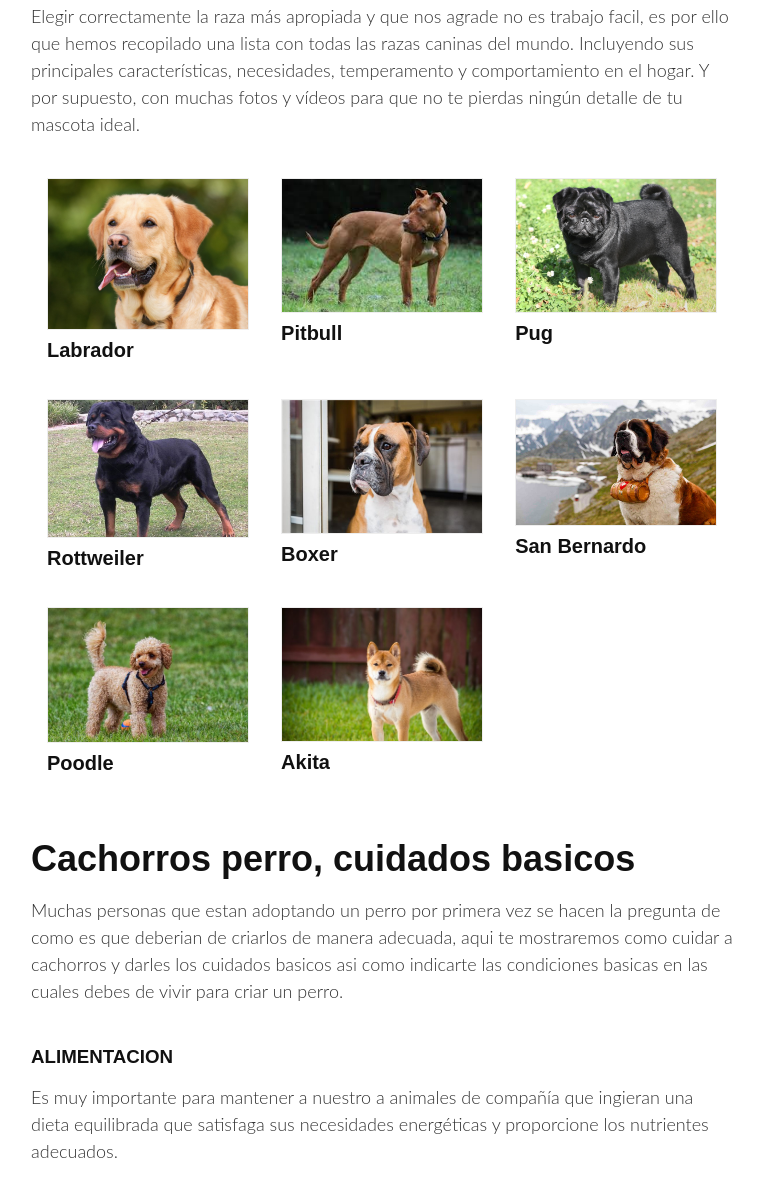
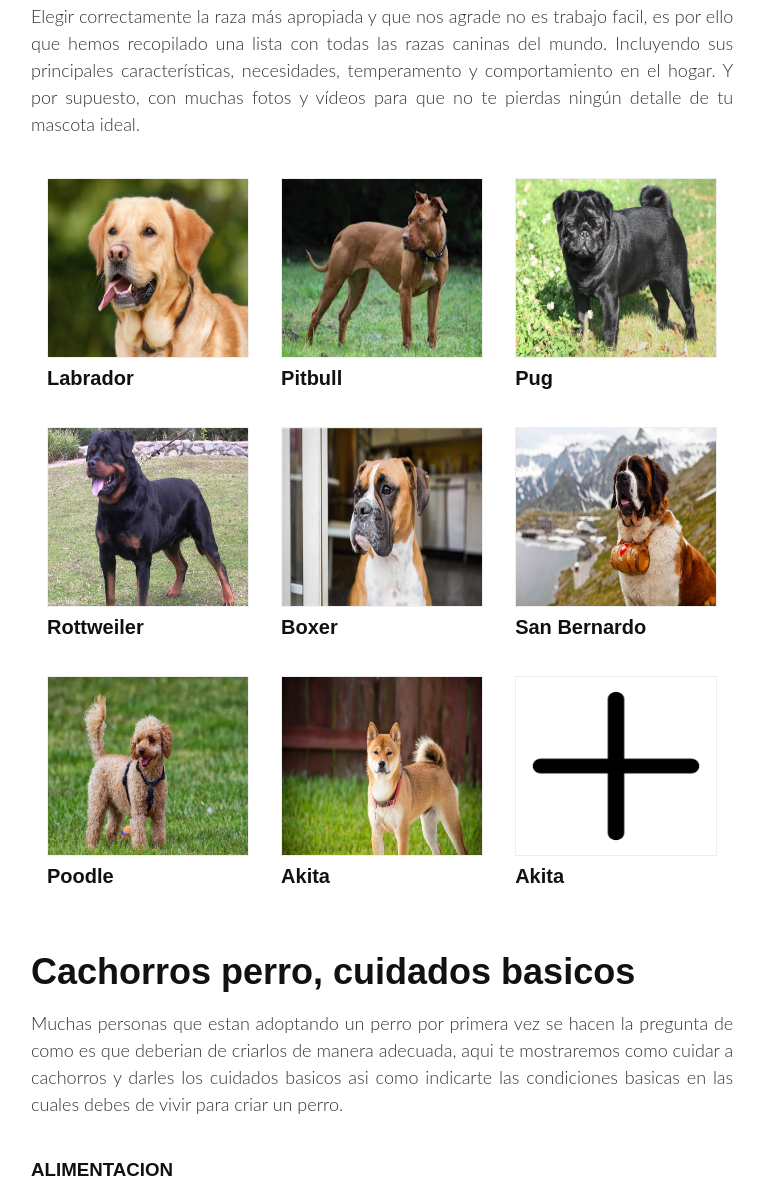
Before and after one commit to Romario-Diaz/Caninos, a plain HTML site: page index.html in a window 1280 px wide. Shown: the part 668-1852 px from the top of the page, without its empty margins (77-841 px from the left). Drawn offline with Linux system fonts and the light colour scheme.

Commit message:
chachachac

```diff
--- a/css/style.css
+++ b/css/style.css
@@ -8,6 +8,16 @@
     -webkit-box-sizing: inherit;
     box-sizing: inherit;
 }
+
+
+.section_two {
+    /* display: inline-block; */
+    width: 700px;
+    /* margin: auto; */
+    height: 400px;
+
+}
+
 
 body, .site-header {
     font-family: 'Roboto' , sans-serif;
@@ -29,7 +39,7 @@ a {
     text-decoration: none;
 }
 img{
-    height: auto;
+    cursor: pointer;
 }
 audio, canvas, iframe, img, svg, video {
     vertical-align: middle;
@@ -101,6 +111,7 @@ h2 {
 p {
     margin-bottom: 1.5rem;
     font-size: 1.125rem;
+    text-align: justify;
 }
 
 
--- a/index.html
+++ b/index.html
@@ -84,7 +84,7 @@
                     <article id="post_1" class="entry-item column-third">
                         <header class="entry-header">
                             <a rel="bookmark">
-                                <img height="300" width="390"  src="public/labrador.jpg" class="attachment-thumbnail-center size-thumbnail-center wp-post-image">
+                                <img width="390" style="height: 180px;"  src="public/labrador.jpg" class="attachment-thumbnail-center size-thumbnail-center wp-post-image">
                                 <h3 class="entry-title">Labrador</h3>
                             </a>
                         </header>
@@ -92,7 +92,7 @@
                     <article id="post_2" class="entry-item column-third">
                         <header class="entry-header">
                             <a rel="bookmark">
-                                <img height="300" width="390" src="public/pitbull.jpg" class="attachment-thumbnail-center size-thumbnail-center wp-post-image">
+                                <img width="390" style="height: 180px;" src="public/pitbull.jpg" class="attachment-thumbnail-center size-thumbnail-center wp-post-image">
                                 <h3 class="entry-title">Pitbull</h3>
                             </a>
                         </header>
@@ -100,7 +100,7 @@
                     <article id="post_3" class="entry-item column-third">
                         <header class="entry-header">
                             <a rel="bookmark">
-                                <img height="200" width="390" src="public/pug.jpg" class="attachment-thumbnail-center size-thumbnail-center wp-post-image">
+                                <img  width="390" style="height: 180px;" src="public/pug.jpg" class="attachment-thumbnail-center size-thumbnail-center wp-post-image">
                                 <h3 class="entry-title">Pug</h3>
                             </a>
                         </header>
@@ -108,7 +108,7 @@
                     <article id="post_4" class="entry-item column-third">
                         <header class="entry-header">
                             <a rel="bookmark">
-                                <img height="200" width="390" src="public/rottweiler.jpg" class="attachment-thumbnail-center size-thumbnail-center wp-post-image">
+                                <img width="390" style="height: 180px;" src="public/rottweiler.jpg" class="attachment-thumbnail-center size-thumbnail-center wp-post-image">
                                 <h3 class="entry-title">Rottweiler</h3>
                             </a>
                         </header>
@@ -116,7 +116,7 @@
                     <article id="post_4" class="entry-item column-third">
                         <header class="entry-header">
                             <a rel="bookmark">
-                                <img height="200" width="390" src="public/boxer.jpg" class="attachment-thumbnail-center size-thumbnail-center wp-post-image">
+                                <img width="390" style="height: 180px;" src="public/boxer.jpg" class="attachment-thumbnail-center size-thumbnail-center wp-post-image">
                                 <h3 class="entry-title">Boxer</h3>
                             </a>
                         </header>
@@ -124,7 +124,7 @@
                     <article id="post_4" class="entry-item column-third">
                         <header class="entry-header">
                             <a rel="bookmark">
-                                <img height="200" width="390" src="public/SanBernardo.jpg" class="attachment-thumbnail-center size-thumbnail-center wp-post-image">
+                                <img width="390" style="height: 180px;" src="public/SanBernardo.jpg" class="attachment-thumbnail-center size-thumbnail-center wp-post-image">
                                 <h3 class="entry-title">San Bernardo</h3>
                             </a>
                         </header>
@@ -132,7 +132,7 @@
                     <article id="post_4" class="entry-item column-third">
                         <header class="entry-header">
                             <a rel="bookmark">
-                                <img height="200" width="390" src="public/poodle.jpg" class="attachment-thumbnail-center size-thumbnail-center wp-post-image">
+                                <img width="390" style="height: 180px;" src="public/poodle.jpg" class="attachment-thumbnail-center size-thumbnail-center wp-post-image">
                                 <h3 class="entry-title">Poodle</h3>
                             </a>
                         </header>
@@ -140,66 +140,22 @@
                     <article id="post_4" class="entry-item column-third">
                         <header class="entry-header">
                             <a rel="bookmark">
-                                <img height="200" width="390" src="public/akita.jpg" class="attachment-thumbnail-center size-thumbnail-center wp-post-image">
+                                <img width="390" style="height: 180px;" src="public/akita.jpg" class="attachment-thumbnail-center size-thumbnail-center wp-post-image">
+                                <h3 class="entry-title">Akita</h3>
+                            </a>
+                        </header>
+                    </article>
+                    <article id="post_4" class="entry-item column-third">
+                        <header class="entry-header">
+                            <a rel="bookmark">
+                                <img width="390" style="height: 180px;" src="public/plus.png" class="attachment-thumbnail-center size-thumbnail-center wp-post-image">
                                 <h3 class="entry-title">Akita</h3>
                             </a>
                         </header>
                     </article>
 
                 </div>
-                <!-- <h2>Imágenes de pájaros y aves exóticas</h2>
-                <p>
-                    ¡Bienvenido tamen ut aliqua, qui malis ne
-                    quorum, fore quibusdam nam tempor ex ex
-                    anim a velit. Legam appellat est
-                    adipisicing ubi ex summis noster malis
-                    offendit, et aliqua fore fugiat
-                    quibusdam se a deserunt exercitation!
-                </p>
-                <div class="gallery galleryid-84 gallery-columns-3 gallery-size-thumbnail">
-                    <figure class="gallery-item">
-                        <div class="gallery-icon landscape">
-                            <a href="https://avesexoticas.org/wp-content/uploads/2017/05/martin-pescador-dorsirrufo.jpg">
-                                <img width="300" height="250" src="public/gallery_1.jpg" class="attachment-thumbnail size-thumbnail" alt="" aria-describedby="gallery-4-101">
-                            </a>
-                        </div>
-                    </figure>
-                    <figure class="gallery-item">
-                        <div class="gallery-icon landscape">
-                            <a href="https://avesexoticas.org/wp-content/uploads/2017/05/martin-pescador-dorsirrufo.jpg">
-                                <img width="300" height="250" src="public/gallery_2.jpg" class="attachment-thumbnail size-thumbnail" alt="" aria-describedby="gallery-4-101">
-                            </a>
-                        </div>
-                    </figure>
-                    <figure class="gallery-item">
-                        <div class="gallery-icon landscape">
-                            <a href="https://avesexoticas.org/wp-content/uploads/2017/05/martin-pescador-dorsirrufo.jpg">
-                                <img width="300" height="250" src="public/gallery_3.jpg" class="attachment-thumbnail size-thumbnail" alt="" aria-describedby="gallery-4-101">
-                            </a>
-                        </div>
-                    </figure>
-                    <figure class="gallery-item">
-                        <div class="gallery-icon landscape">
-                            <a href="https://avesexoticas.org/wp-content/uploads/2017/05/martin-pescador-dorsirrufo.jpg">
-                                <img width="300" height="250" src="public/gallery_4.jpg" class="attachment-thumbnail size-thumbnail" alt="" aria-describedby="gallery-4-101">
-                            </a>
-                        </div>
-                    </figure>
-                    <figure class="gallery-item">
-                        <div class="gallery-icon landscape">
-                            <a href="https://avesexoticas.org/wp-content/uploads/2017/05/martin-pescador-dorsirrufo.jpg">
-                                <img width="300" height="250" src="public/gallery_5.jpg" class="attachment-thumbnail size-thumbnail" alt="" aria-describedby="gallery-4-101">
-                            </a>
-                        </div>
-                    </figure>
-                    <figure class="gallery-item">
-                        <div class="gallery-icon landscape">
-                            <a href="https://avesexoticas.org/wp-content/uploads/2017/05/martin-pescador-dorsirrufo.jpg">
-                                <img width="300" height="250" src="public/gallery_5.jpg" class="attachment-thumbnail size-thumbnail" alt="" aria-describedby="gallery-4-101">
-                            </a>
-                        </div>
-                    </figure>
-                </div> -->
+
                 <h2><strong>Cachorros perro, cuidados basicos</strong></h2>
                 <p>
                     Muchas personas que estan adoptando un perro por primera vez
@@ -214,6 +170,10 @@
                     una dieta equilibrada que satisfaga sus necesidades energéticas y proporcione
                     los nutrientes adecuados.
                 </P>
+                <div>
+                    <img class="section_two"  src="public/section_two/comiendo.jpg" class="attachment-thumbnail-center size-thumbnail-center wp-post-image">
+                </div>
+                <br>
                 <p>
                     Lo ideal, tanto para perros como para gatos, es que consuman alimento seco , adaptado a cada
                     etapa de crecimiento y a cada necesidad. Nunca deben consumir alimentos crudos ya que estos
@@ -232,6 +192,10 @@
                     autores señalan que se debe hacer cuando lo necesitan, por ejemplo cuando el pelo está sucio.
 
                 </P>
+                <div>
+                    <img class="section_two"  src="public/section_two/aseo.jpg" class="attachment-thumbnail-center size-thumbnail-center wp-post-image">
+                </div>
+                <br>
                 <p>
                     Cepillado : La mejor manera de mantener su higiene sin alterar su piel es el cepillado diario.
                 </p>
@@ -254,6 +218,10 @@
                     Los perros son animales sociales y jerárquicos: esto significa que necesitan desde cachorros
                     conocer y asumir su “puesto” en la familia y fuera de ella
                 </P>
+                <div>
+                    <img class="section_two"  src="public/section_two/educacion.jpg" class="attachment-thumbnail-center size-thumbnail-center wp-post-image">
+                </div>
+                <br>
                 <p>
                     Existe un periodo fundamental en el desarrollo de la conducta denominado “periodo de
                     sensibilización ” que abarca desde las 3 a las 10 semanas y durante el cual el cachorro
```
Also changed, not shown: public/logo.png, public/plus.png (added), public/section_two/aseo.jpg (added), public/section_two/comiendo.jpg (added), public/section_two/educacion.jpg (added).
